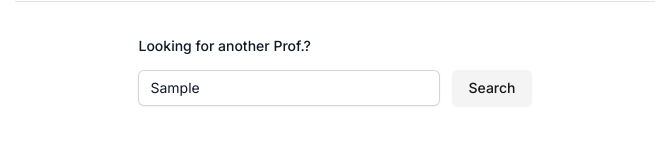
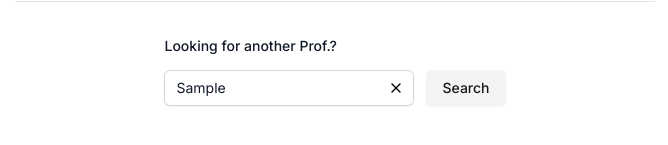
Before and after one commit to hanneskoksch/Toenni-Finder, a Next.js app: page / in a window 1280 px wide. Both pictures are taken after typing "Sample" into the empty fields and a click on the button "Search". Shown: the part 387-532 px from the top of the page, without its empty margins (305-973 px from the left). Built offline with nearby package versions, Linux system fonts and the light colour scheme; no server answers.

Commit message:
feat: clear input button

```diff
--- a/src/app/components/OtherProfSearch.tsx
+++ b/src/app/components/OtherProfSearch.tsx
@@ -1,6 +1,7 @@
 "use client";
 
 import { Button } from "@/components/ui/button";
+import { XIcon } from "lucide-react";
 import { useState } from "react";
 
 interface OtherProfSearchProps {
@@ -25,9 +26,25 @@ function OtherProfSearch({ onSearch }: OtherProfSearchProps) {
               name="profName"
               type="text"
               placeholder="Name of Prof."
+              value={profName}
               onChange={(e) => setProfName(e.target.value)}
-              className="block w-full rounded-md border-0 py-1.5 pr-20 text-gray-900 ring-1 ring-inset ring-gray-300 placeholder:text-gray-400 focus:ring-2 focus:ring-inset focus:ring-indigo-600 sm:text-sm/6"
+              className="block w-full rounded-md border-0 py-1.5 pr-7 text-gray-900 ring-1 ring-inset ring-gray-300 placeholder:text-gray-400 focus:ring-2 focus:ring-inset focus:ring-indigo-600 sm:text-sm/6"
             />
+            {profName !== "" && (
+              <Button
+                type="button"
+                variant="ghost"
+                size="icon"
+                className="absolute right-1 top-1/2 -translate-y-1/2 h-7 w-7"
+                onClick={() => {
+                  setProfName("");
+                  document.getElementById("profName")?.focus();
+                }}
+              >
+                <XIcon className="h-4 w-4" />
+                <span className="sr-only">Clear</span>
+              </Button>
+            )}
           </div>
           <Button
             variant="secondary"
```
